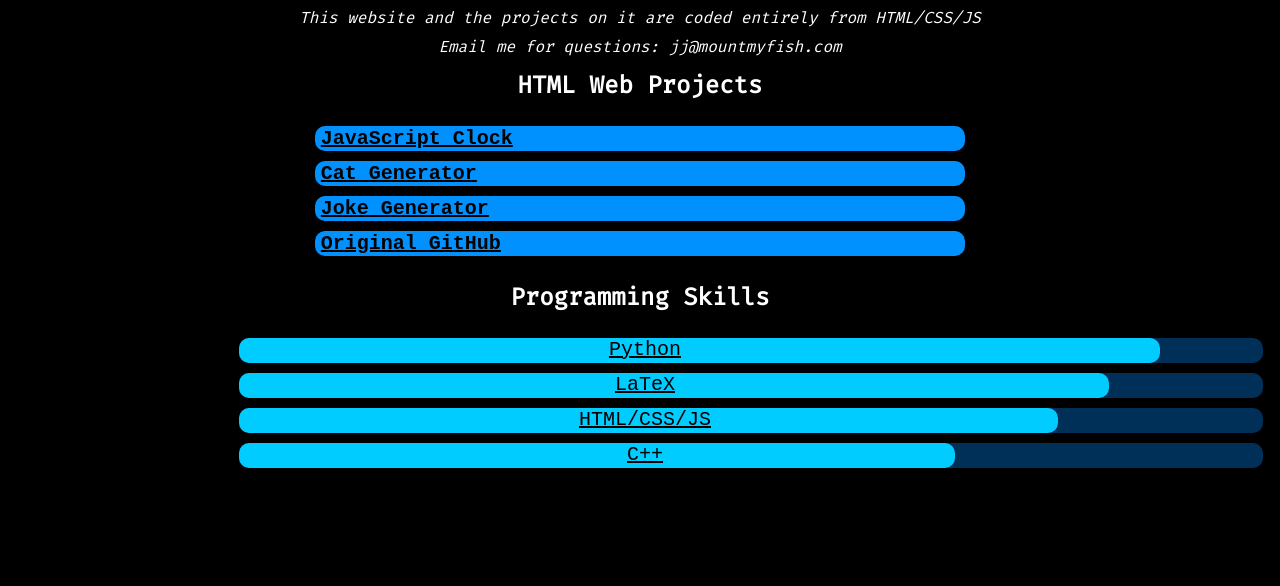
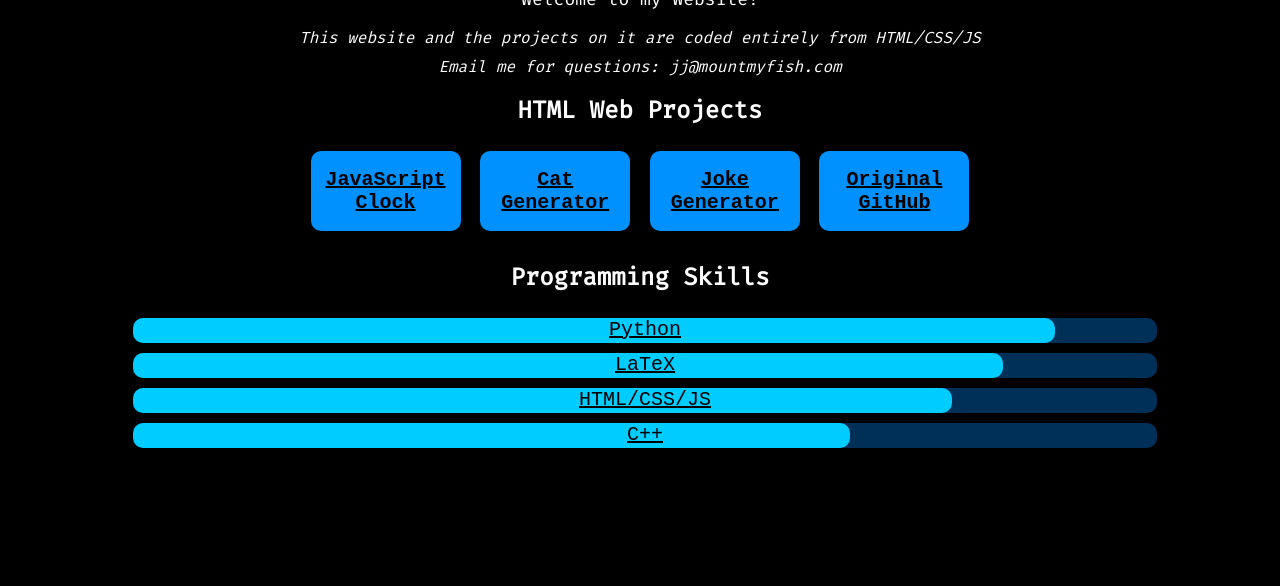
Before and after one commit to jasonshaw0/home, a plain HTML site: page index.html in a window 1280 px wide. Shown: the part 224-810 px from the top of the page. Drawn offline with Linux system fonts and the light colour scheme.

Commit message:
Update styles.css

```diff
--- a/styles.css
+++ b/styles.css
@@ -39,12 +39,15 @@ body {
   text-align: center;
 }
 
+h2 {
+  margin-top: 25px;
+}
 
 .project-button {
   margin: 5px;
   border: none;
-  height: 25px;
-  width: 80%;
+  height: 80px;
+  width: 150px;
   border-radius: 10px;
   background-color: #0091ff;
   color: rgb(0, 0, 0);
@@ -54,12 +57,12 @@ body {
   cursor: pointer;
   transition: background-color 0.2s, transform 0.2s;
   text-align: center;
-  display: inline-flex;
+  display: inline-block;
 }
 
 .project-button:hover {
   background-color: #00559f;
-  transform: scale(1.05);
+  transform: scale(1.125);
 }
 
 #skills {
@@ -78,11 +81,13 @@ body {
   font-family: monospace;
   font-size: 20px;
   color: #000000;
+  align-items: center;
 }
 
 .skill-name {
   font-size: 20px;
   text-align: center;
+  display: inline-block;
 }
 
 .progress-bar {
@@ -102,6 +107,7 @@ body {
   transition: background-color 0.2s, transform 0.2s;
   align-items: center;
   text-decoration: underline;
+  position: absolute;
 }
 
 .progress {
@@ -109,6 +115,7 @@ body {
   background-color: #00ccff;
   transition: width 1s;
   border-radius: 10px;
+  position: absolute;
 }
 
 p {
```
